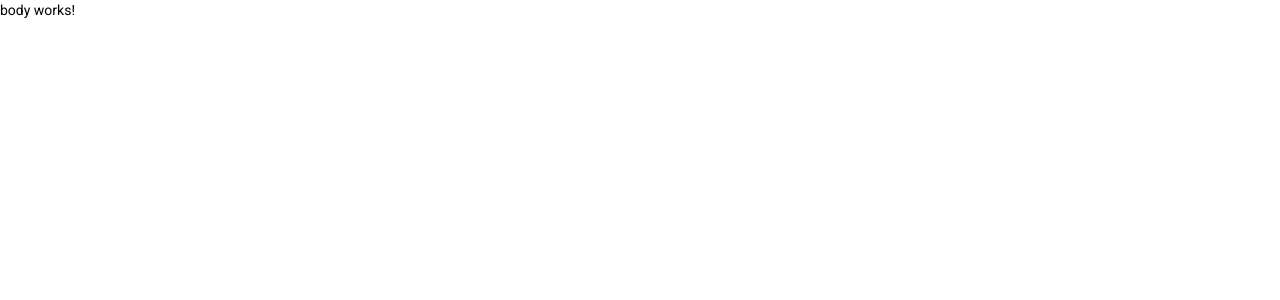
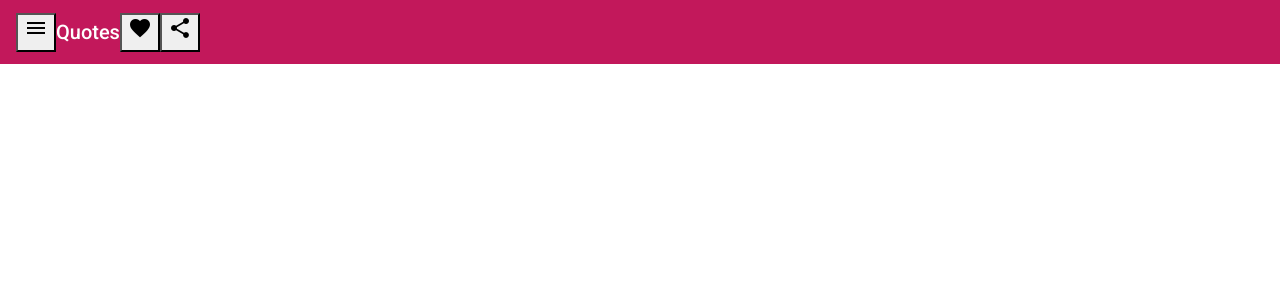
Before and after one commit to Charlotte-Natasha/Random-Quotes, an Angular app: page / in a window 1280 px wide. Shown: the top 300 px of the page. Built offline with nearby package versions, Linux system fonts and the light colour scheme.

Commit message:
added header section

```diff
--- a/src/app/app.component.html
+++ b/src/app/app.component.html
@@ -1,3 +1,2 @@
-<div class="container">
+
   <app-body></app-body>
-</div>
--- a/src/app/app.module.ts
+++ b/src/app/app.module.ts
@@ -5,6 +5,8 @@ import { AppRoutingModule } from './app-routing.module';
 import { AppComponent } from './app.component';
 import { BodyComponent } from './components/body/body.component';
 import { BrowserAnimationsModule } from '@angular/platform-browser/animations';
+import {MatToolbarModule} from '@angular/material/toolbar';
+import {MatIconModule} from '@angular/material/icon';
 
 @NgModule({
   declarations: [
@@ -14,7 +16,9 @@ import { BrowserAnimationsModule } from '@angular/platform-browser/animations';
   imports: [
     BrowserModule,
     AppRoutingModule,
-    BrowserAnimationsModule
+    BrowserAnimationsModule,
+    MatToolbarModule,
+    MatIconModule
   ],
   providers: [],
   bootstrap: [AppComponent]
--- a/src/app/components/body/body.component.html
+++ b/src/app/components/body/body.component.html
@@ -1 +1,15 @@
-<p>body works!</p>
+ <p>
+        <mat-toolbar color="primary">
+          <button mat-icon-button class="example-icon" aria-label="Example icon-button with menu icon">
+            <mat-icon>menu</mat-icon>
+          </button>
+          <span class="uppercase">Quotes</span>
+          <span class="example-spacer"></span>
+          <button mat-icon-button class="example-icon favorite-icon" aria-label="Example icon-button with heart icon">
+            <mat-icon>favorite</mat-icon>
+          </button>
+          <button mat-icon-button class="example-icon" aria-label="Example icon-button with share icon">
+            <mat-icon>share</mat-icon>
+          </button>
+        </mat-toolbar>
+      </p>
--- a/src/index.html
+++ b/src/index.html
@@ -9,6 +9,7 @@
   <link rel="preconnect" href="https://fonts.gstatic.com">
   <link href="https://fonts.googleapis.com/css2?family=Roboto:wght@300;400;500&display=swap" rel="stylesheet">
   <link href="https://fonts.googleapis.com/icon?family=Material+Icons" rel="stylesheet">
+<link href="https://cdn.jsdelivr.net/npm/bootstrap@5.1.3/dist/css/bootstrap.min.css" rel="stylesheet" integrity="sha384-1BmE4kWBq78iYhFldvKuhfTAU6auU8tT94WrHftjDbrCEXSU1oBoqyl2QvZ6jIW3" crossorigin="anonymous">
 </head>
 <body class="mat-typography">
   <app-root></app-root>
```
